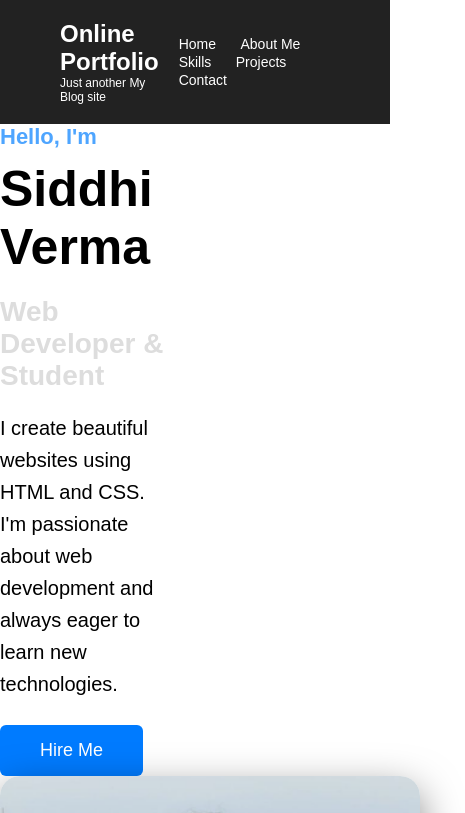
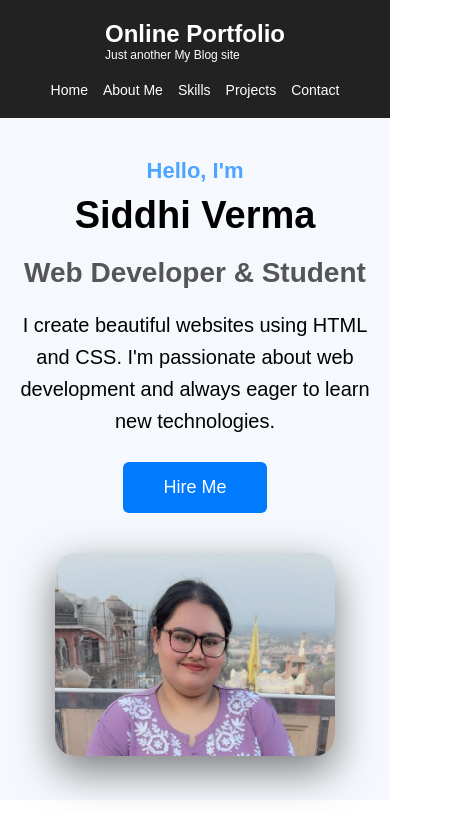
Before and after one commit to vermasiddhi951-del/my-portfolio-, a plain HTML site: page index.html in a window 390 px wide. Shown: the top 813 px of the page, 465 px wide, since content can reach past the window. Drawn offline with Linux system fonts and the light colour scheme.

Commit message:
Improve portfolio styling and responsiveness

```diff
--- a/style.css
+++ b/style.css
@@ -29,6 +29,15 @@ margin-left:20px;
 font-size:14px;
 }
 
+.hero{
+display:flex;
+align-items:center;
+justify-content:space-around;
+padding:80px 60px;
+gap:40px;
+background:#f5f8fc;
+}
+
 .hero-text{
     width:50%;
 }
@@ -47,8 +56,9 @@ font-size:14px;
 .hero-text h3{
     font-size:28px;
     margin-bottom:20px;
-    color:#ddd;
+    color:#555;
 }
+
 
 .hero-text p{
     line-height:1.8;
@@ -149,3 +159,54 @@ padding:20px;
 text-align:center;
 margin-top:40px;
 }
+@media (max-width: 768px) {
+
+    header {
+        flex-direction: column;
+        gap: 20px;
+        padding: 20px;
+    }
+
+    nav {
+        display: flex;
+        flex-wrap: wrap;
+        justify-content: center;
+        gap: 15px;
+    }
+
+    nav a {
+        margin: 0;
+    }
+
+    .hero,
+    .about {
+        flex-direction: column;
+        text-align: center;
+        padding: 40px 20px;
+    }
+
+    .hero-text,
+    .about-text {
+        width: 100%;
+    }
+
+    .hero-text h1 {
+        font-size: 38px;
+    }
+
+    .hero-image img {
+        width: 280px;
+        max-width: 100%;
+    }
+
+    .about img {
+        width: 250px;
+        max-width: 100%;
+    }
+
+    #skills,
+    #projects,
+    #contact {
+        padding: 40px 20px;
+    }
+}
```
